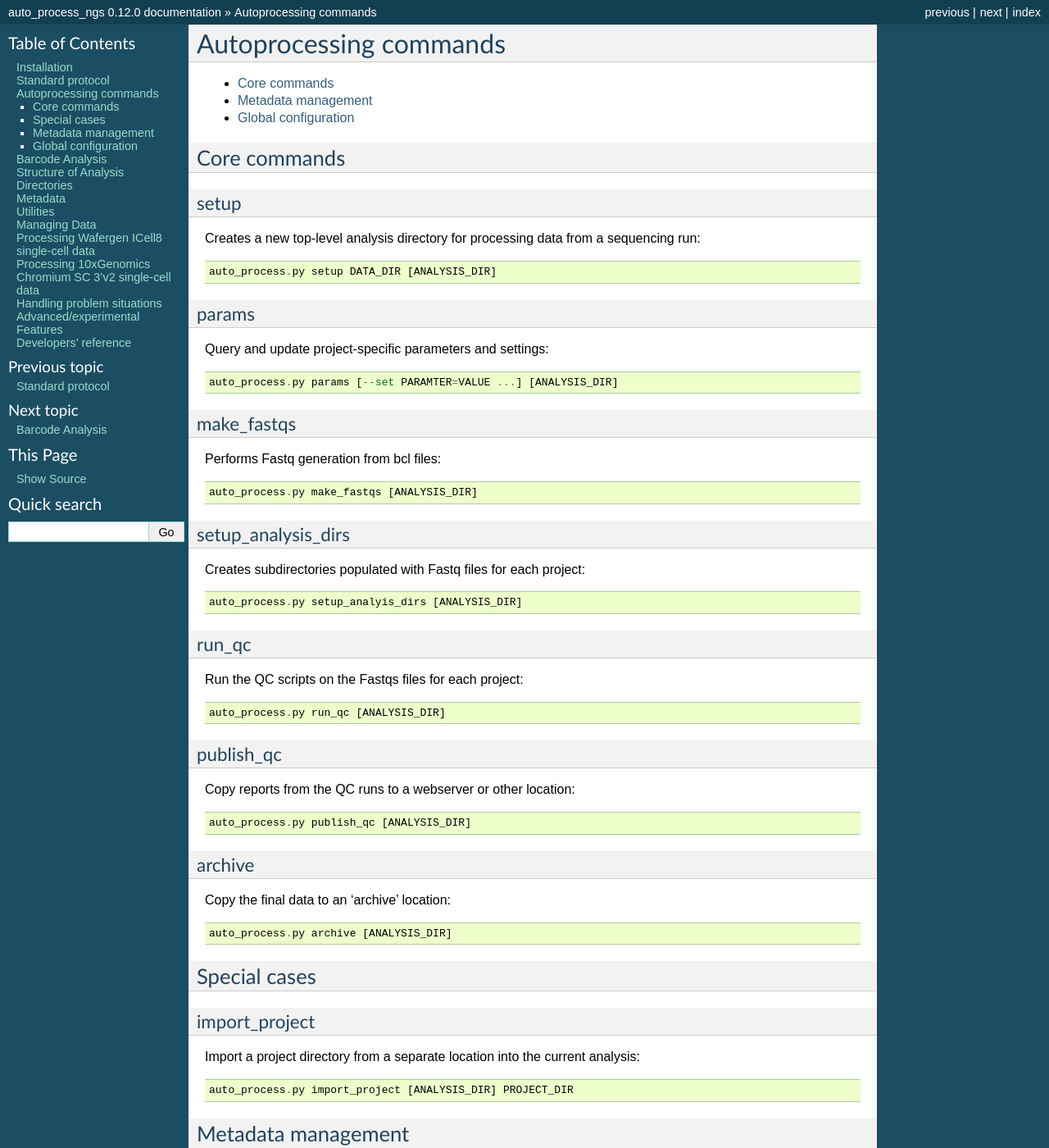
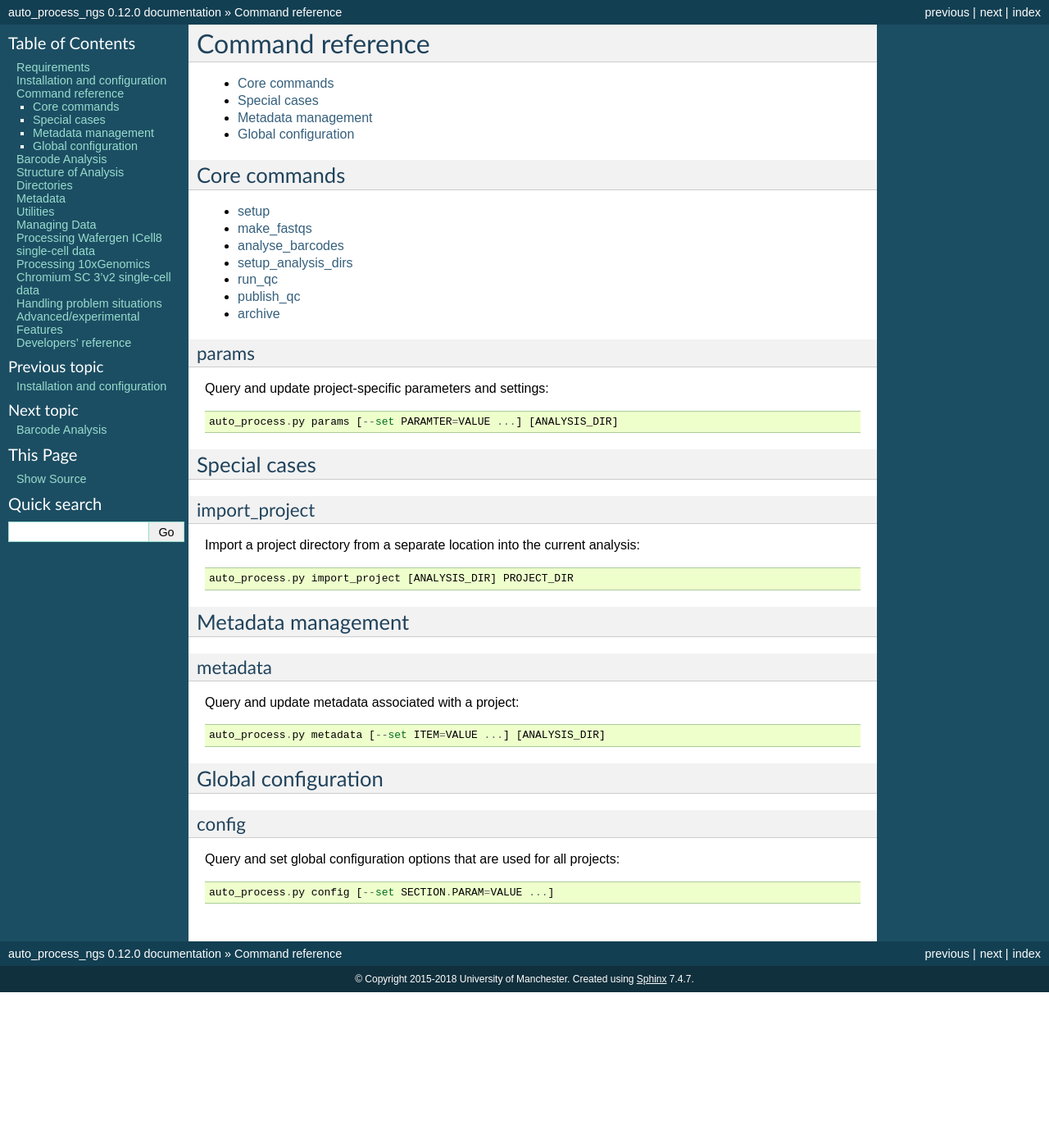
Before and after one commit to fls-bioinformatics-core/auto_process_ngs, a Sphinx documentation site: the page built from docs/source/commands.rst, in a window 1280 px wide and 1400 px high. Shown: the whole window at 82% size. Built offline with Sphinx 7.4.7, drawn with Linux system fonts in a browser that asks for light colours; pages that are not in the unit, such as notebooks, are missing from menus; some of the changed text lies outside the part shown.

```diff
--- a/docs/source/commands.rst
+++ b/docs/source/commands.rst
@@ -1,22 +1,25 @@
-Autoprocessing commands
-***********************
+=================
+Command reference
+=================
 
 * :ref:`core-commands`
+* :ref:`special-cases`
 * :ref:`metadata-management`
 * :ref:`global-configuration`
 
 .. _core-commands:
 
+*************
 Core commands
-=============
+*************
 
-setup
------
-
-Creates a new top-level analysis directory for processing data from
-a sequencing run::
-
-   auto_process.py setup DATA_DIR [ANALYSIS_DIR]
+* :doc:`setup <using/setup>`
+* :doc:`make_fastqs <using/make_fastqs>`
+* :doc:`analyse_barcodes <using/analyse_barcodes>`
+* :doc:`setup_analysis_dirs <using/setup_analysis_dirs>`
+* :doc:`run_qc <using/run_qc>`
+* :doc:`publish_qc <using/publish_qc>`
+* :doc:`archive <using/archive>`
 
 params
 ------
@@ -25,45 +28,11 @@ Query and update project-specific parameters and settings::
 
    auto_process.py params [--set PARAMTER=VALUE ...] [ANALYSIS_DIR]
 
-make_fastqs
------------
-
-Performs Fastq generation from bcl files::
-
-   auto_process.py make_fastqs [ANALYSIS_DIR]
-
-setup_analysis_dirs
--------------------
-
-Creates subdirectories populated with Fastq files for each project::
-
-   auto_process.py setup_analyis_dirs [ANALYSIS_DIR]
-
-run_qc
-------
-
-Run the QC scripts on the Fastqs files for each project::
-
-   auto_process.py run_qc [ANALYSIS_DIR]
-
-publish_qc
-----------
-
-Copy reports from the QC runs to a webserver or other location::
-
-   auto_process.py publish_qc [ANALYSIS_DIR]
-
-archive
--------
-
-Copy the final data to an 'archive' location::
-
-   auto_process.py archive [ANALYSIS_DIR]
-
 .. _special-cases:
 
+*************
 Special cases
-=============
+*************
 
 import_project
 --------------
@@ -75,8 +44,9 @@ analysis::
 
 .. _metadata-management:
 
+*******************
 Metadata management
-===================
+*******************
 
 metadata
 --------
@@ -87,8 +57,9 @@ Query and update metadata associated with a project::
 
 .. _global-configuration:
 
+********************
 Global configuration
-====================
+********************
 
 config
 ------
--- a/docs/source/index.rst
+++ b/docs/source/index.rst
@@ -4,13 +4,10 @@ auto-process-ngs: automatic processing of NGS sequencing data
 
 .. toctree::
    :maxdepth: 2
-   :hidden:
 
-   index
+   requirements
    install
-   standard_protocol
    commands
-   using
    barcode_analysis
    analysis_dirs
    metadata
--- /dev/null
+++ b/docs/source/requirements.rst
@@ -0,0 +1,81 @@
+============
+Requirements
+============
+
+**************
+Infrastructure
+**************
+
+Conceptually the infrastructure consists of:
+
+* **Data source**: where the sequencing data is located
+* **Working area**: where the processing will is performed
+* **QC server**: where QC reports are published to
+* **Archive storage**: where the final outputs are copied
+  and stored once processing is completed
+
+*********************
+Software dependencies
+*********************
+
+Many of the functions of ``auto-process-ngs`` depend on additional
+third-party software packages which currenty must be installed
+separately.
+
+The programs provided by these packages must be found on the
+``PATH`` when the appropriate autoprocessor commands are issued.
+:ref:`environment-modules` can be used to help manage this.
+Alternatively many of these packages can be obtained from the
+`bioconda project <https://bioconda.github.io/>`_.
+
+-----------
+make_fastqs
+-----------
+
+Fastq generation requires Illumina's ``bcl2fastq`` software.
+The recommended version is 2.17+ (earlier versions should work
+but note that they cannot handle NextSeq data):
+
+=============== ==============================================================================
+bcl2fastq 2.17  https://support.illumina.com/downloads/bcl2fastq-conversion-software-v217.html
+bcl2fastq 1.8.4 http://support.illumina.com/downloads/bcl2fastq_conversion_software_184.html
+=============== ==============================================================================
+
+10xGenomics Chromium single-cell data also requires the
+``cellranger`` pipeline (latest version recommended):
+
+========== =========================================================================================================
+cellranger https://support.10xgenomics.com/single-cell-gene-expression/software/pipelines/latest/what-is-cell-ranger
+========== =========================================================================================================
+
+..  note::
+
+    If there are multiple ``bcl2fastq`` packages available on the path
+    at run time then see :ref:`required_bcl2fastq_versions` for how to
+    specify which version is used.
+
+------
+run_qc
+------
+
+The standard QC pipeline requires the following external
+software:
+
+============ ===============================================================
+bowtie       http://bowtie-bio.sourceforge.net/index.shtml
+fastq_screen http://www.bioinformatics.babraham.ac.uk/projects/fastq_screen/
+fastqc       http://www.bioinformatics.babraham.ac.uk/projects/fastqc/
+multiqc      http://multiqc.info/
+============ ===============================================================
+
+-----------------
+process_icell8.py
+-----------------
+
+The ICELL8 processing pipeline requires the following software
+(in addition to the packages specified for ``run_qc``:
+
+* ``cutadapt`` http://cutadapt.readthedocs.io
+* ``bowtie2`` (optional, required if using Bowtie2 genome indexes
+  for contaminant filtering - see :doc:`icell8`)
+  http://bowtie-bio.sourceforge.net/bowtie2/index.shtml
--- a/docs/source/standard_protocol.rst
+++ /dev/null
@@ -1,43 +0,0 @@
-Standard protocol
-=================
-
-Set up the analysis project from the sequencer output directory
-``<SOURCE>`` (containing the bcl files):
-
-::
-
-    auto_process.py setup <SOURCE>
-
-Move into the resulting analysis directory and generate FASTQ files from
-the bcls:
-
-::
-
-    cd <SOURCE>_analysis
-    auto_process.py make_fastqs
-
-Edit the ``projects.info`` file then set up the project directories and
-run the QC pipeline:
-
-::
-
-    auto_process.py setup_analysis_dirs
-    auto_process.py run_qc
-
-Copy the QC reports to a location where they can be served via the web:
-
-::
-
-    auto_process.py publish_qc
-
-Stage the results to a "pending" directory in the 'archive' location:
-
-::
-
-    auto_process.py archive
-
-Copy the results to the final archive location:
-
-::
-
-    auto_process.py archive --final
```
Also changed, not shown: other parts of docs/source/index.rst (+3 -3 lines), docs/source/install.rst (+9 -48 lines), docs/source/using/archive.rst (+12 -0 lines), docs/source/using/setup.rst (+8 -0 lines).
